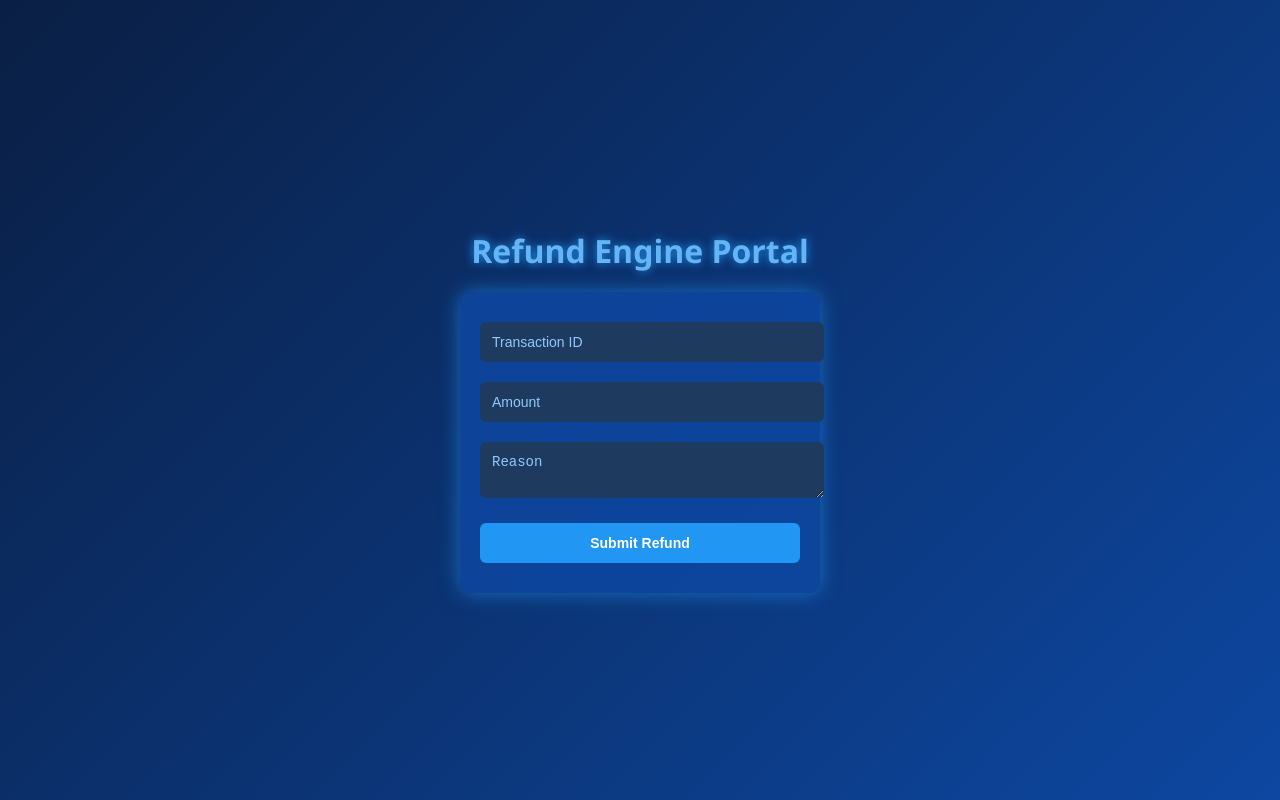
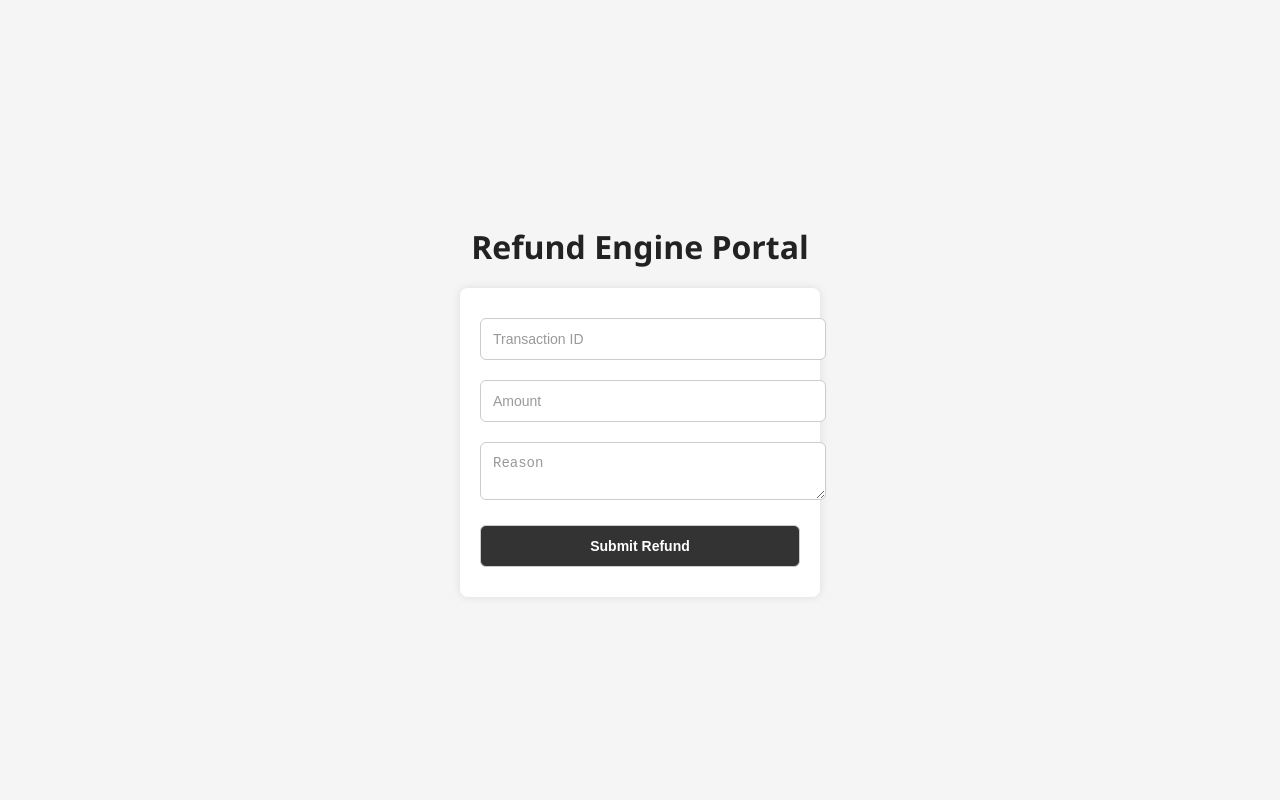
Before and after one commit to Eterna-Ecosystem/refund-engine, a website: page index.html in a window 1280 px wide. Drawn offline with Linux system fonts and the light colour scheme.

Commit message:
Update style.css

```diff
--- a/style.css
+++ b/style.css
@@ -1,9 +1,8 @@
-/* Global reset */
 body {
   margin: 0;
   font-family: 'Segoe UI', Arial, sans-serif;
-  background: linear-gradient(135deg, #0a1f44, #0d47a1);
-  color: #e0f7fa;
+  background: #f5f5f5;
+  color: #333;
   display: flex;
   flex-direction: column;
   align-items: center;
@@ -11,44 +10,35 @@ body {
   min-height: 100vh;
 }
 
-/* Heading */
 h1 {
-  color: #64b5f6;
-  text-shadow: 0 0 10px #2196f3;
+  color: #222;
   margin-bottom: 20px;
+  text-shadow: none;
 }
 
-/* Form styling */
 form {
-  background: rgba(13, 71, 161, 0.85);
+  background: #fff;
   padding: 20px;
-  border-radius: 12px;
-  box-shadow: 0 0 20px rgba(33, 150, 243, 0.6);
+  border-radius: 8px;
+  box-shadow: 0 0 10px rgba(0,0,0,0.1);
   width: 320px;
 }
 
-input, select, textarea, button {
+input, textarea, button {
   width: 100%;
   margin: 10px 0;
   padding: 12px;
-  border: none;
+  border: 1px solid #ccc;
   border-radius: 6px;
   font-size: 14px;
 }
 
-/* Inputs */
-input, select, textarea {
-  background: #1e3a5f;
-  color: #e0f7fa;
+input::placeholder, textarea::placeholder {
+  color: #999;
 }
 
-input::placeholder, textarea::placeholder {
-  color: #90caf9;
-}
-
-/* Button */
 button {
-  background: #2196f3;
+  background: #333;
   color: #fff;
   font-weight: bold;
   cursor: pointer;
@@ -56,5 +46,5 @@ button {
 }
 
 button:hover {
-  background: #1976d2;
-  }
+  background: #555;
+}
```
